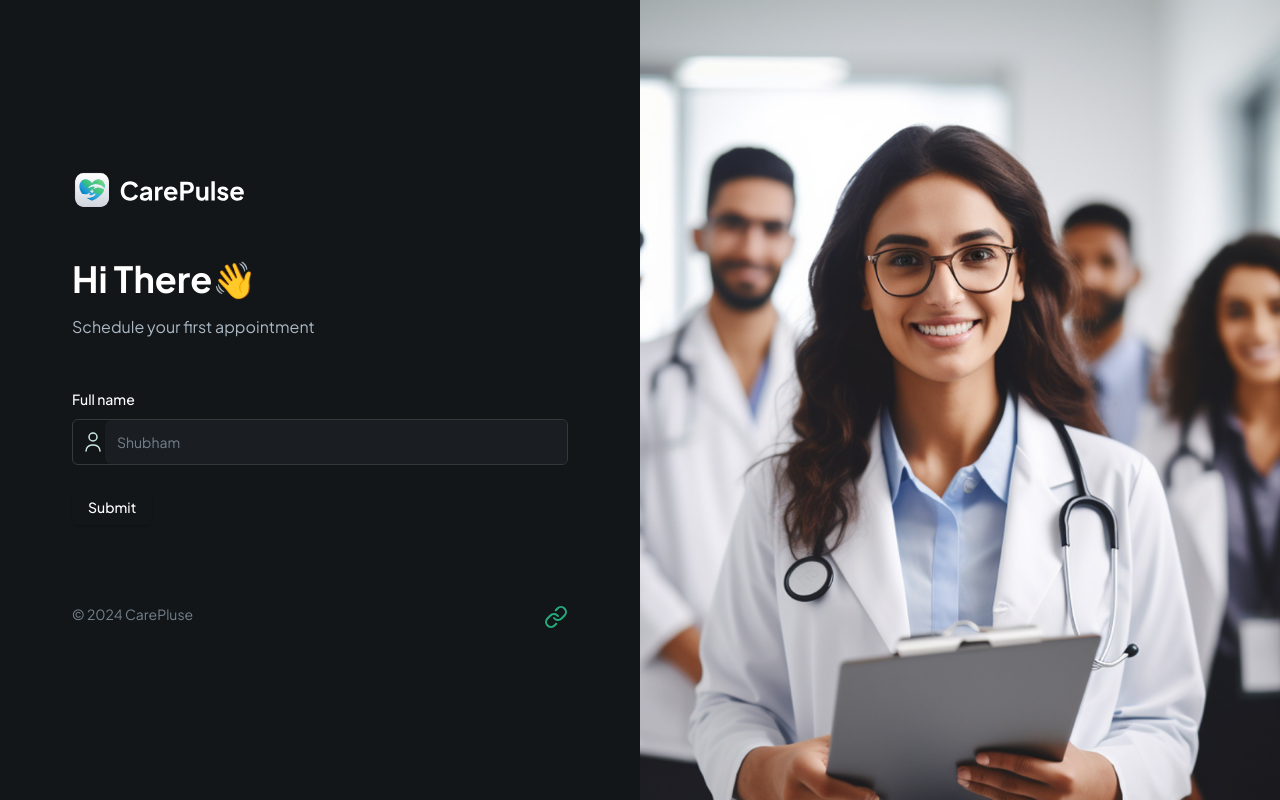
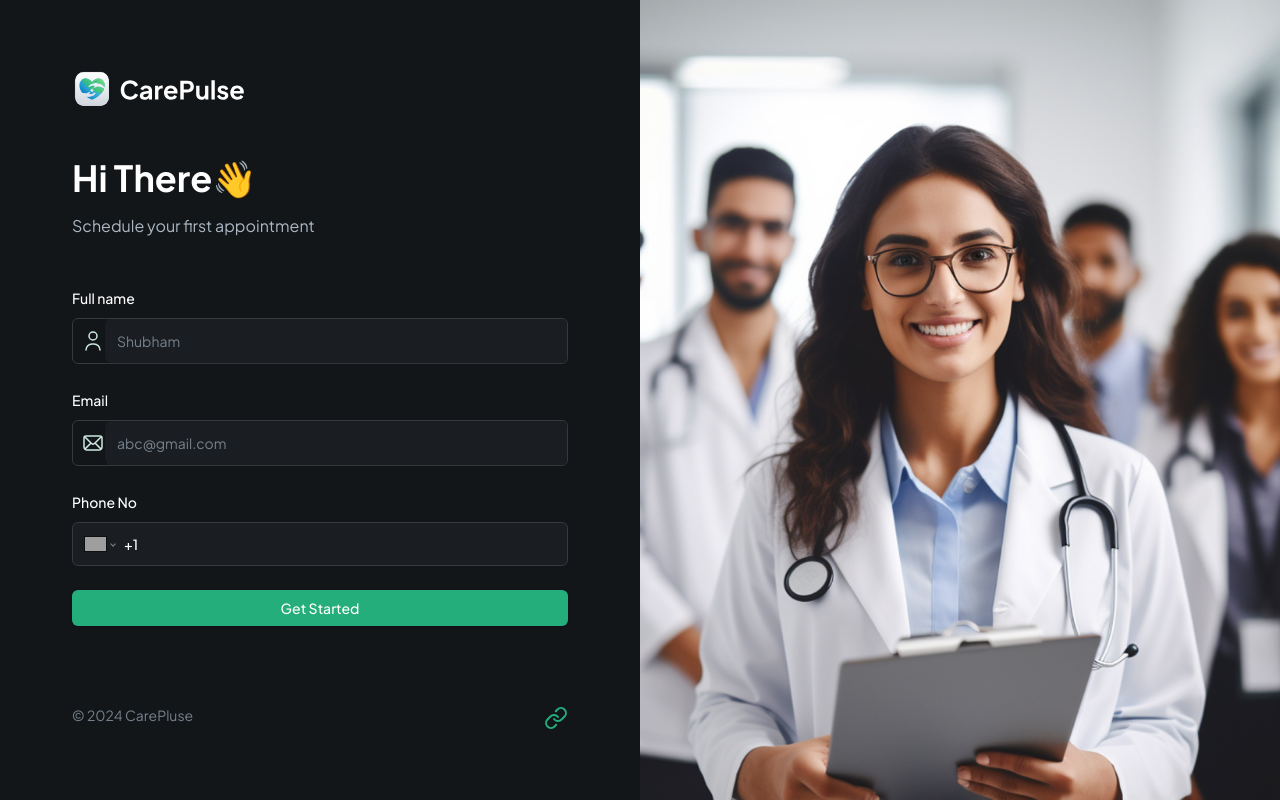
Before and after one commit to shubhambabar21/Healthcare_Management_System, a Next.js app: page / in a window 1280 px wide. Built offline with nearby package versions, Linux system fonts and the light colour scheme; grey boxes are pictures that could not be loaded.

Commit message:
changing in patientForm

```diff
--- a/components/CustomFormField.tsx
+++ b/components/CustomFormField.tsx
@@ -14,6 +14,10 @@
 import { Input } from "@/components/ui/input"
 import { Control } from "react-hook-form"
 import { FormFieldType } from "./forms/PatientForm"
+import 'react-phone-number-input/style.css'
+import PhoneInput from 'react-phone-number-input'
+import Image from "next/image"
+
 
 interface CustomProps {
      control: Control<any>,
@@ -40,7 +44,7 @@
       return(
         <div className="flex rounded-md border border-dark-500 bbg-dark-400">
          {iconSrc && (
-        <img
+        <Image
           src={iconSrc}
           height={24}
           width={24}
@@ -58,6 +62,20 @@
       </FormControl>
         </div>
       )
+      case FormFieldType.PHONE_INPUT:
+        return(
+          <FormControl>
+            <PhoneInput
+            defaultCountry="US"
+            placeholder={placeholder}
+            international
+            withCountryCallingCode
+            value={field.value}
+            onChange={field.onChange}
+            className="input-phone"
+            />
+          </FormControl>
+        )
     default:
       break;
    }
--- /dev/null
+++ b/components/SubmitButton.tsx
@@ -0,0 +1,35 @@
+/* eslint-disable @typescript-eslint/no-unused-vars */
+
+import { Button } from './ui/button'
+import Image from 'next/image'
+
+interface ButtonProps{
+    isLoading:boolean,
+    className?:string,
+    children:React.ReactNode,
+}
+
+const SubmitButton = ({ isLoading , className, children} : ButtonProps) => {
+  return (
+    <div>
+      <Button type='submit' disabled={isLoading} className={className ?? 'shad-primary-btn w-full'}>
+          {
+            isLoading?(
+                <div className='flex items-center gap-4'>
+                <Image
+                src="/assests/icons/loader.svg"
+                alt='loader'
+                width={24}
+                height={24}
+                className='animate-spin'
+                />
+                Loading ...
+                </div>
+            ):children
+          }
+      </Button>
+    </div>
+  )
+}
+
+export default SubmitButton
--- a/components/forms/PatientForm.tsx
+++ b/components/forms/PatientForm.tsx
@@ -1,3 +1,5 @@
+/* eslint-disable @typescript-eslint/no-unused-vars */
+/* eslint-disable react/no-children-prop */
 "use client"
 
 import { zodResolver } from "@hookform/resolvers/zod"
@@ -6,6 +8,9 @@
 import { Button } from "@/components/ui/button"
 import {Form} from "@/components/ui/form"
 import CustomFormField from "../CustomFormField"
+import SubmitButton from "../SubmitButton"
+import { Island_Moments } from "next/font/google"
+import { useState } from "react"
 
 export enum FormFieldType {
   INPUT = 'input',
@@ -25,6 +30,8 @@
 })
 
 const PatientForm = () => {
+  const [isLoading,setIsLoading] = useState(false)
+
   const form = useForm<z.infer<typeof formSchema>>({
     resolver: zodResolver(formSchema),
     defaultValues: {
@@ -55,7 +62,34 @@
           dateformat={""}
           field={""}
            />
-      <Button type="submit">Submit</Button>
+
+
+      <CustomFormField
+          fieldType={FormFieldType.INPUT}
+          control={form.control}
+          name="email"
+          label="Email"
+          placeholder="abc@gmail.com"
+          iconSrc="/assets/icons/email.svg"
+          iconAlt="email"
+          dateformat={""}
+          field={""}
+           />
+
+
+        <CustomFormField
+          fieldType={FormFieldType.PHONE_INPUT}
+          control={form.control}
+          name="phone"
+          label="Phone No"
+          placeholder="(+91 123-4567)"
+          dateformat={""}
+          field={""}
+          />
+
+      <SubmitButton isLoading={isLoading}>
+       Get Started
+      </SubmitButton>
     </form>
   </Form>
   )
--- a/package.json
+++ b/package.json
@@ -17,9 +17,10 @@
     "lucide-react": "^0.456.0",
     "next": "15.0.3",
     "next-themes": "^0.4.3",
-    "react": "19.0.0-rc-66855b96-20241106",
-    "react-dom": "19.0.0-rc-66855b96-20241106",
+    "react": "^18.3.1",
+    "react-dom": "^18.3.1",
     "react-hook-form": "^7.53.2",
+    "react-phone-number-input": "^3.4.9",
     "tailwind-merge": "^2.5.4",
     "tailwindcss-animate": "^1.0.7",
     "zod": "^3.23.8"
```
Also changed, not shown: 1 other file (tests, documents, lock files or other folders).
